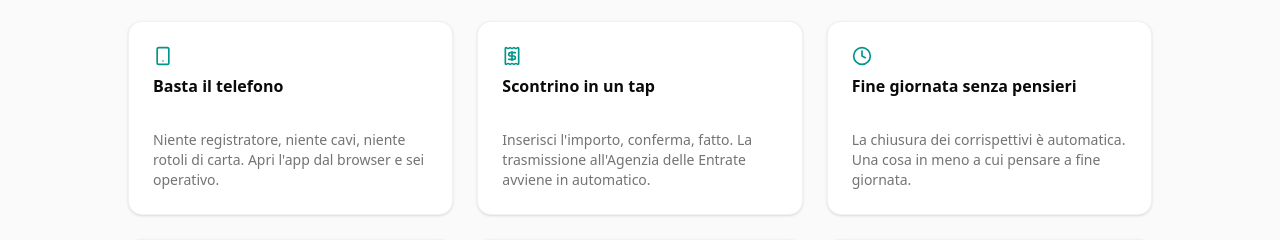
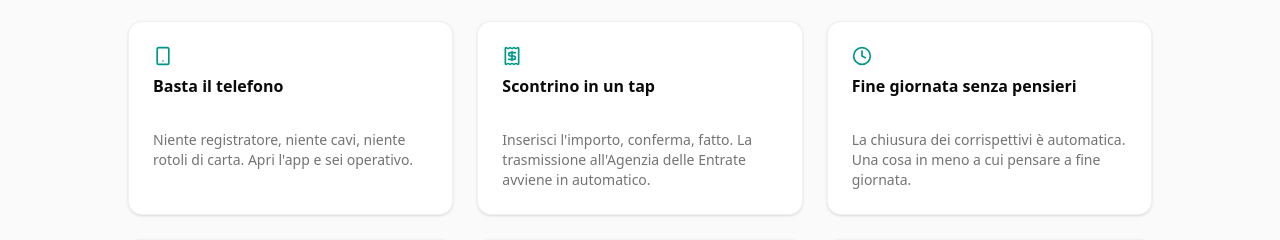
Before and after one commit to dstmrk/scontrinozero, a Next.js app: page / in a window 1280 px wide. Shown: the part 1580-1820 px from the top of the page. Built offline with nearby package versions, Linux system fonts and the light colour scheme; no server answers.

Commit message:
Update page.tsx

```diff
--- a/src/app/(marketing)/page.tsx
+++ b/src/app/(marketing)/page.tsx
@@ -134,7 +134,7 @@ export default function Home() {
                 icon: Smartphone,
                 title: "Basta il telefono",
                 description:
-                  "Niente registratore, niente cavi, niente rotoli di carta. Apri l'app dal browser e sei operativo.",
+                  "Niente registratore, niente cavi, niente rotoli di carta. Apri l'app e sei operativo.",
               },
               {
                 icon: Receipt,
```
